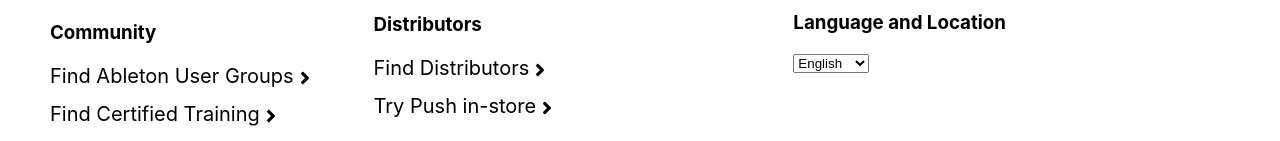
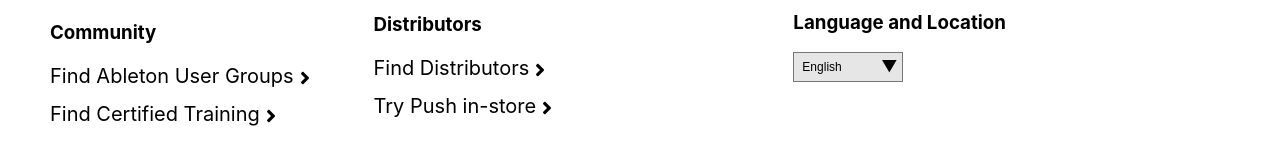
Before and after one commit to afiatamanna06/ableton, a React (Create React App) app: page / in a window 1280 px wide. Shown: the part 7095-7236 px from the top of the page. Built offline with nearby package versions, Linux system fonts and the light colour scheme.

Commit message:
Add language drop down list styles

```diff
--- a/src/components/Footer.css
+++ b/src/components/Footer.css
@@ -73,3 +73,31 @@ li{
     border-style: hidden;
     background-color: #e6e6e6;
 }
+
+.language-select{
+    height: 30px;
+    width: 110px;
+    position: relative;
+    border-radius: 3px;
+}
+
+.language-select::after{
+    content: "▼";
+    padding: 4px 1px;
+    position: absolute;
+    right: 10px;
+    width: 10%;
+    height: 30%;
+    pointer-events: none;
+}
+
+.languages{
+    height: 30px;
+    width: 100%;
+    padding: 5px 8px;
+    background-color: #e6e6e6;
+    font-size: 12px;
+    -webkit-appearance: none;
+    -moz-appearance: none;
+    appearance: none;
+}
--- a/src/components/Footer.js
+++ b/src/components/Footer.js
@@ -60,13 +60,15 @@ const Footer = () => {
                    <ul className='items'>
                         <li><h3>Language and Location</h3></li>
                         <li>
-                            <select>
+                            <div className='language-select'>
+                                <select className='languages'>
                                     <option id='english'>English</option>
                                     <option id='deutsch'>Deutsch</option>
                                     <option id='francais'>Français</option>
                                     <option id='japanese'>日本語</option>
                                     <option id='chinese'>简体中文</option>
                                 </select>
+                            </div>
                         </li>
                    </ul>
                </div>
```
Lines whose indentation alone changed are shown as unchanged.
